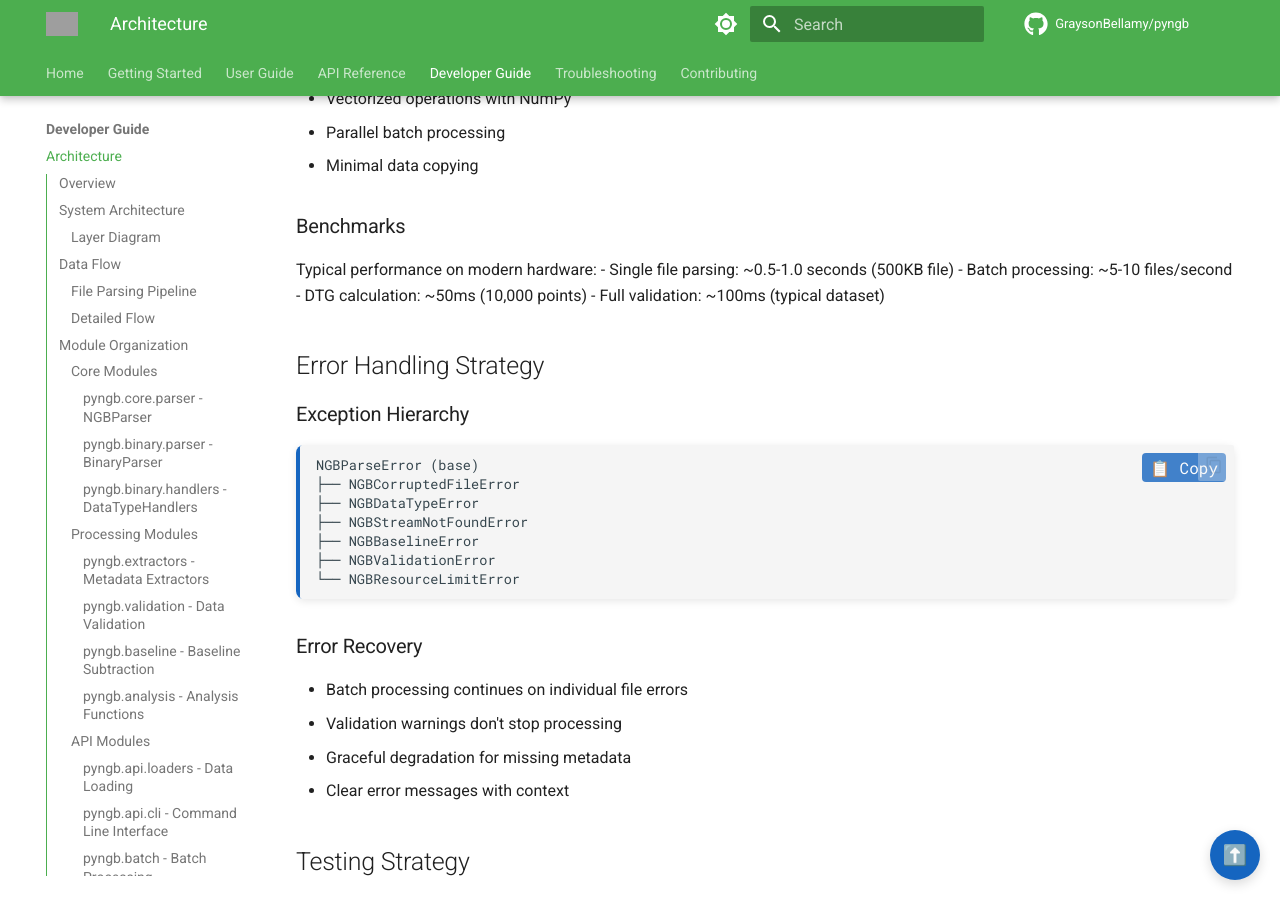
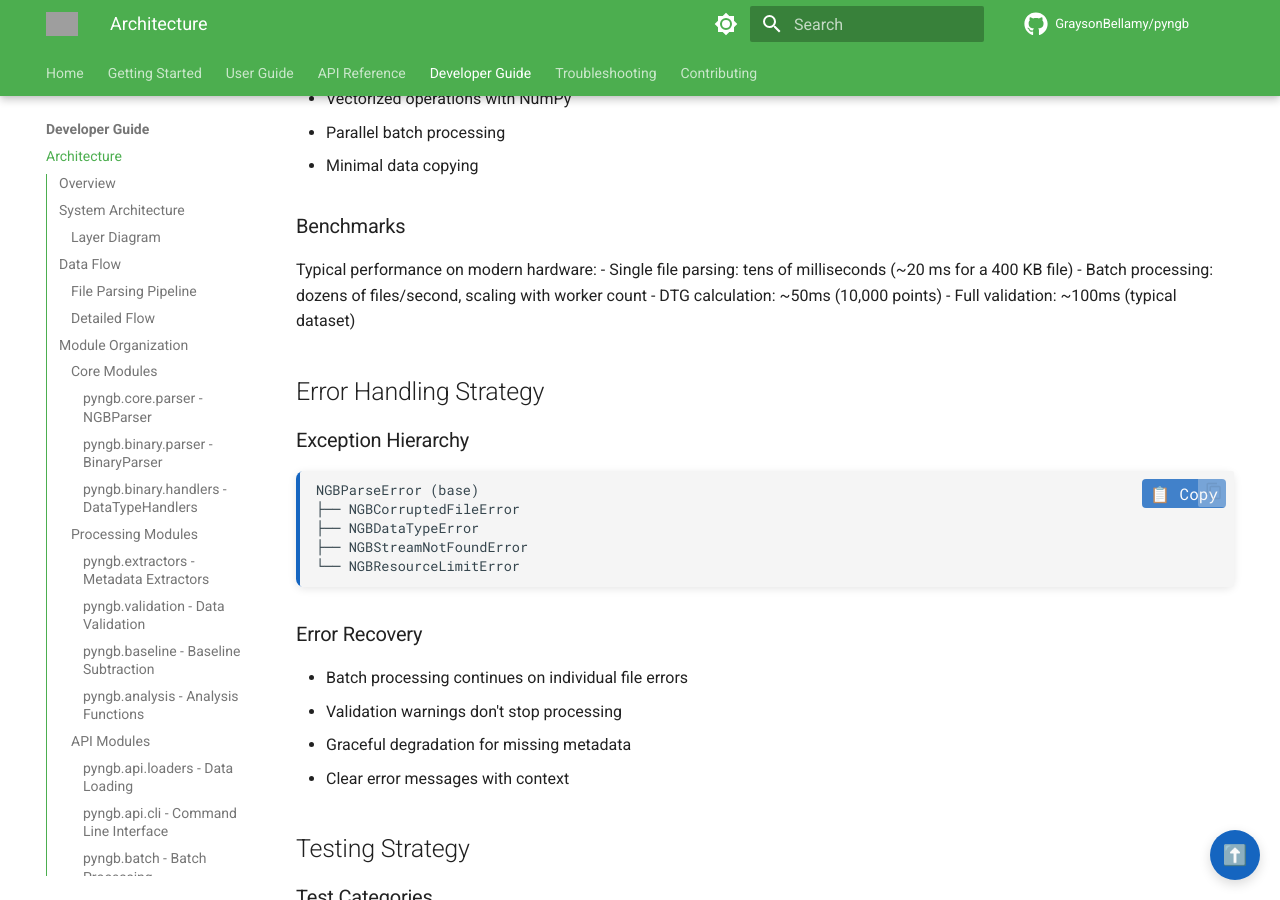
Before and after one commit to GraysonBellamy/pyngb, an MkDocs documentation site: the page built from docs/architecture.md, in a window 1280 px wide and 900 px high, scrolled down 5442 px. Built offline with MkDocs 1.6.1 and Material for MkDocs 9.7.7, drawn with Linux system fonts in a browser that asks for light colours; comment, search, counter and statistics services are not loaded; the version menu is left out; grey boxes are pictures that could not be loaded.

Commit message:
docs: fix stale claims — speed, JSON export, console script, exception list (DX-04)
README claimed 0.1-1 s/file while read_ngb's docstring said 0.1-10 s;
post-optimization reality is tens of milliseconds, so both now say
'well under a second'. 'JSON export' is metadata-only and now says so.
The pyngb console script is finally documented (README + getting
started) instead of only python -m pyngb. architecture.md's benchmark
numbers and exception hierarchy updated to match the code.

````diff
--- a/docs/architecture.md
+++ b/docs/architecture.md
@@ -298,8 +298,8 @@
 
 ### Benchmarks
 Typical performance on modern hardware:
-- Single file parsing: ~0.5-1.0 seconds (500KB file)
-- Batch processing: ~5-10 files/second
+- Single file parsing: tens of milliseconds (~20 ms for a 400 KB file)
+- Batch processing: dozens of files/second, scaling with worker count
 - DTG calculation: ~50ms (10,000 points)
 - Full validation: ~100ms (typical dataset)
 
@@ -311,8 +311,6 @@
 ├── NGBCorruptedFileError
 ├── NGBDataTypeError
 ├── NGBStreamNotFoundError
-├── NGBBaselineError
-├── NGBValidationError
 └── NGBResourceLimitError
 ```
 
````
Also changed, not shown: README.md (+7 -5 lines), docs/getting-started.md (+3 -1 lines), 1 other file.
